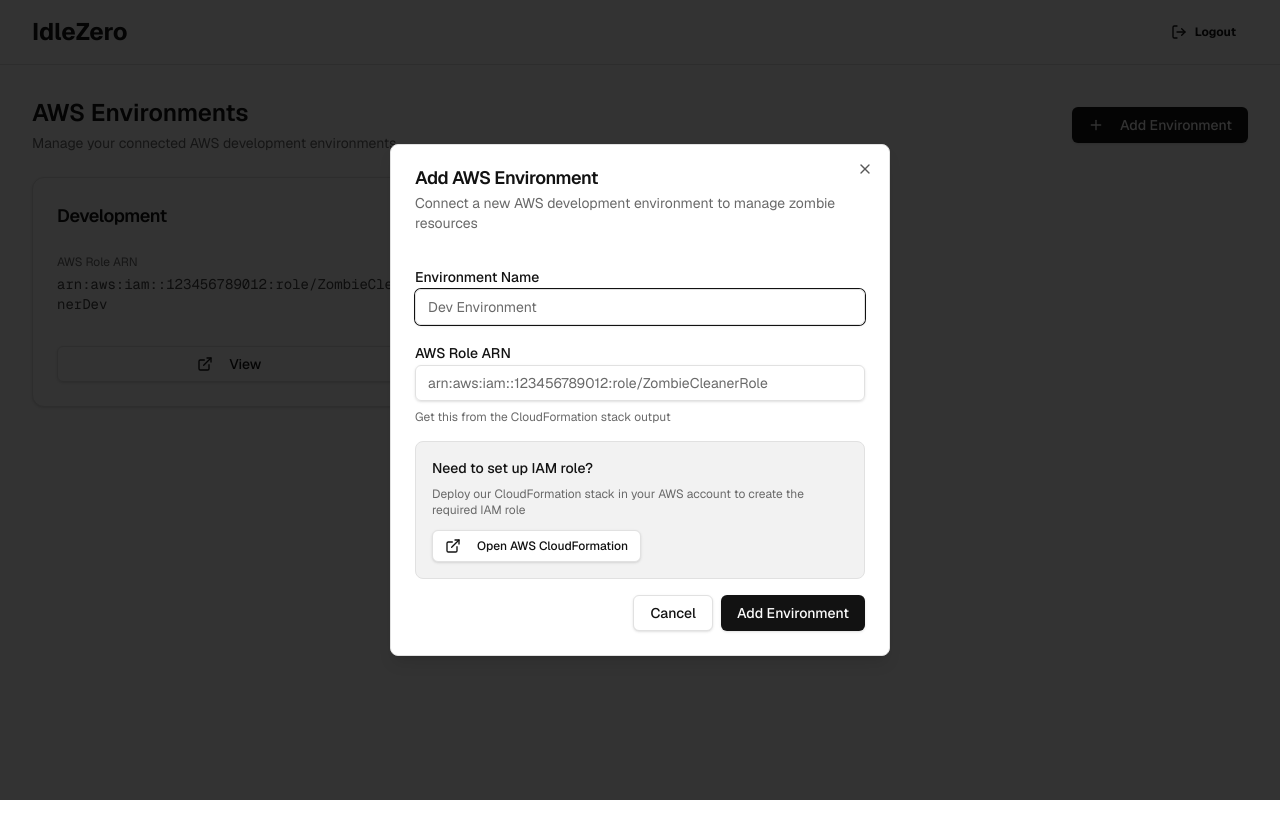
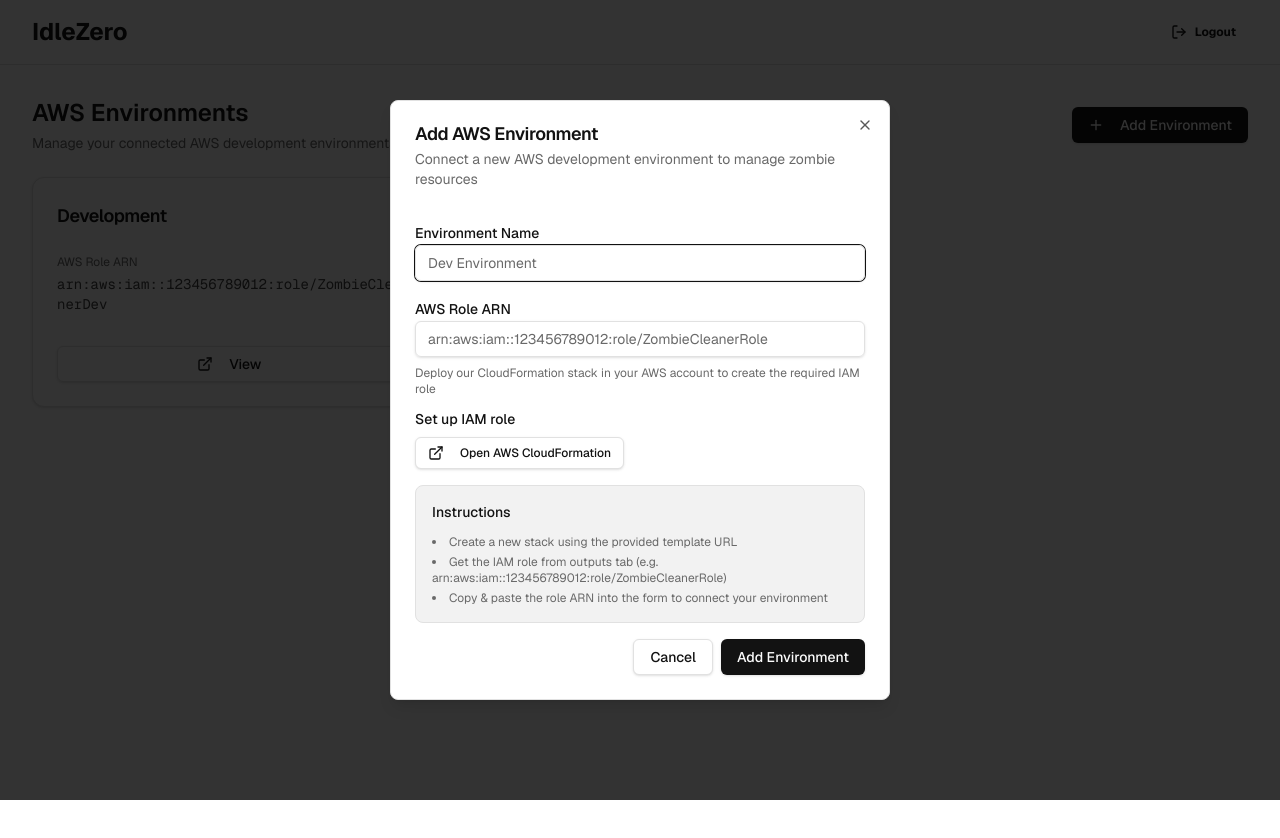
Before and after one commit to zombie-cleaner/zombie-cleaner-web, a Next.js app: page /dashboard in a window 1280 px wide. Both pictures are taken after a click on the button "Add Environment". Shown: the top 838 px of the page. Built offline with nearby package versions, Linux system fonts and the light colour scheme.

Commit message:
feat: cloudformation url

```diff
--- a/components/dashboard/add-environment-modal.tsx
+++ b/components/dashboard/add-environment-modal.tsx
@@ -1,11 +1,11 @@
-"use client"
+"use client";
 
-import type React from "react"
+import type React from "react";
 
-import { useState } from "react"
-import { Button } from "@/components/ui/button"
-import { Input } from "@/components/ui/input"
-import { Label } from "@/components/ui/label"
+import { useState } from "react";
+import { Button } from "@/components/ui/button";
+import { Input } from "@/components/ui/input";
+import { Label } from "@/components/ui/label";
 import {
   Dialog,
   DialogContent,
@@ -13,47 +13,56 @@ import {
   DialogFooter,
   DialogHeader,
   DialogTitle,
-} from "@/components/ui/dialog"
-import { ExternalLink } from "lucide-react"
-import type { AWSEnvironment } from "@/types/environment"
+} from "@/components/ui/dialog";
+import { ExternalLink } from "lucide-react";
+import type { AWSEnvironment } from "@/types/environment";
 
 interface AddEnvironmentModalProps {
-  isOpen: boolean
-  onClose: () => void
-  onAdd: (environment: Omit<AWSEnvironment, "id">) => void
+  isOpen: boolean;
+  onClose: () => void;
+  onAdd: (environment: Omit<AWSEnvironment, "id">) => void;
 }
 
-export function AddEnvironmentModal({ isOpen, onClose, onAdd }: AddEnvironmentModalProps) {
-  const [name, setName] = useState("")
-  const [roleArn, setRoleArn] = useState("")
-  const [isSubmitting, setIsSubmitting] = useState(false)
+export function AddEnvironmentModal({
+  isOpen,
+  onClose,
+  onAdd,
+}: AddEnvironmentModalProps) {
+  const [name, setName] = useState("");
+  const [roleArn, setRoleArn] = useState("");
+  const [isSubmitting, setIsSubmitting] = useState(false);
 
+  const templateUrl =
+    "https://platform-access-bucket-dev-zombie-cleaner.s3.us-east-1.amazonaws.com/platformAccessPolicy.json";
+  const externalId = crypto.randomUUID();
   const handleSubmit = async (e: React.FormEvent) => {
-    e.preventDefault()
-    setIsSubmitting(true)
+    e.preventDefault();
+    setIsSubmitting(true);
 
     // Simulate API call
     setTimeout(() => {
-      onAdd({ name, roleArn })
-      setIsSubmitting(false)
-      setName("")
-      setRoleArn("")
-      onClose()
-    }, 500)
-  }
+      onAdd({ name, roleArn });
+      setIsSubmitting(false);
+      setName("");
+      setRoleArn("");
+      onClose();
+    }, 500);
+  };
 
   const handleCancel = () => {
-    setName("")
-    setRoleArn("")
-    onClose()
-  }
+    setName("");
+    setRoleArn("");
+    onClose();
+  };
 
   return (
     <Dialog open={isOpen} onOpenChange={onClose}>
       <DialogContent className="sm:max-w-125">
         <DialogHeader>
           <DialogTitle>Add AWS Environment</DialogTitle>
-          <DialogDescription>Connect a new AWS development environment to manage zombie resources</DialogDescription>
+          <DialogDescription>
+            Connect a new AWS development environment to manage zombie resources
+          </DialogDescription>
         </DialogHeader>
         <form onSubmit={handleSubmit}>
           <div className="space-y-4 py-4">
@@ -78,26 +87,52 @@ export function AddEnvironmentModal({ isOpen, onClose, onAdd }: AddEnvironmentMo
                 required
                 disabled={isSubmitting}
               />
-              <p className="text-xs text-muted-foreground">Get this from the CloudFormation stack output</p>
-            </div>
-            <div className="bg-muted p-4 rounded-lg border border-border">
-              <p className="text-sm text-foreground mb-2 font-medium">Need to set up IAM role?</p>
               <p className="text-xs text-muted-foreground mb-3">
-                Deploy our CloudFormation stack in your AWS account to create the required IAM role
+                Deploy our CloudFormation stack in your AWS account to create
+                the required IAM role
+              </p>
+              <p className="text-sm text-foreground mb-2 font-medium">
+                Set up IAM role
               </p>
               <Button
                 type="button"
                 variant="outline"
                 size="sm"
-                onClick={() => window.open("https://console.aws.amazon.com/cloudformation", "_blank")}
+                onClick={() =>
+                  window.open(
+                    `https://console.aws.amazon.com/cloudformation/home#/stacks/create/review?templateURL=${templateUrl}&stackName=MyApp-Integration&param_ExternalId=${externalId}`,
+                    "_blank",
+                  )
+                }
               >
                 <ExternalLink className="h-3 w-3 mr-2" />
                 Open AWS CloudFormation
               </Button>
             </div>
+            <div className="bg-muted p-4 rounded-lg border border-border">
+              <p className="text-sm text-foreground mb-2 font-medium">
+                Instructions
+              </p>
+              <ul className="list-disc list-inside mt-3 space-y-1 text-xs text-muted-foreground">
+                <li>Create a new stack using the provided template URL</li>
+                <li>
+                  Get the IAM role from outputs tab (e.g.
+                  arn:aws:iam::123456789012:role/ZombieCleanerRole)
+                </li>
+                <li>
+                  Copy & paste the role ARN into the form to connect your
+                  environment
+                </li>
+              </ul>
+            </div>
           </div>
           <DialogFooter>
-            <Button type="button" variant="outline" onClick={handleCancel} disabled={isSubmitting}>
+            <Button
+              type="button"
+              variant="outline"
+              onClick={handleCancel}
+              disabled={isSubmitting}
+            >
               Cancel
             </Button>
             <Button type="submit" disabled={isSubmitting}>
@@ -107,5 +142,5 @@ export function AddEnvironmentModal({ isOpen, onClose, onAdd }: AddEnvironmentMo
         </form>
       </DialogContent>
     </Dialog>
-  )
+  );
 }
```
Also changed, not shown: components/environment/environment-detail.tsx (+23 -45 lines).
